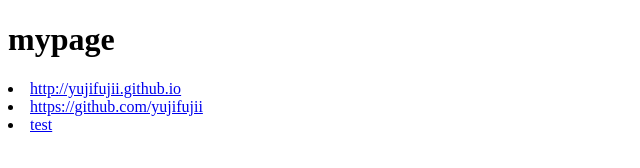
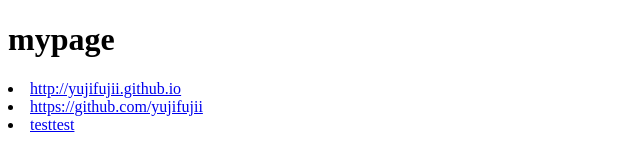
Before and after one commit to yujifujii/yujifujii.github.io, a plain HTML site: page index.html in a window 1280 px wide. Shown: the full height of the page, 0-640 px from the left. Drawn offline with Linux system fonts and the light colour scheme.

Commit message:
Update index.html

```diff
--- a/index.html
+++ b/index.html
@@ -10,7 +10,7 @@
 <li><a href="http://yujifujii.github.io">http://yujifujii.github.io</a></li>
 <li><a href="https://github.com/yujifujii">https://github.com/yujifujii</a></li>
 
-<li><a href="/test/">test</a></li>
+<li><a href="/test/">testtest</a></li>
 
 </body>
 </html>
```
